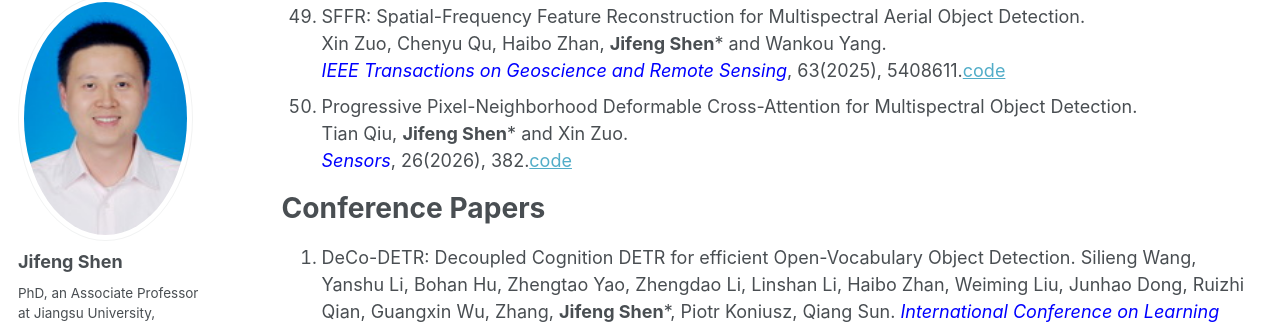
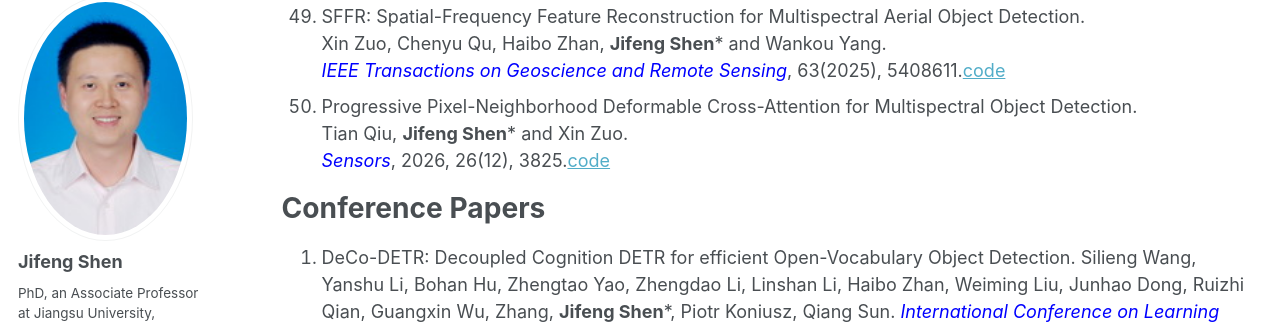
Before and after one commit to jifeng-shen/jifeng-shen.github.io, a Jekyll site: the page built from _pages/publications.md, in a window 1280 px wide and 900 px high, scrolled down 4893 px. Shown: the part 110-435 px from the top of the window. Built offline with Jekyll 4.4.1, drawn with Linux system fonts in a browser that asks for light colours.

Commit message:
Update publications.md

```diff
--- a/_pages/publications.md
+++ b/_pages/publications.md
@@ -162,7 +162,7 @@ author_profile: true
     *<font color="blue">IEEE Transactions on Geoscience and Remote Sensing</font>*, 63(2025), 5408611.[code](https://github.com/qchenyu1027/SFFR)
 53. Progressive Pixel-Neighborhood Deformable Cross-Attention for Multispectral Object Detection.
     Tian Qiu, **Jifeng Shen**\* and Xin Zuo.
-     *<font color="blue">Sensors</font>*, 26(2026), 382.[code](https://github.com/DanielQiuTian/PNAFusion)
+     *<font color="blue">Sensors</font>*, 2026, 26(12), 3825.[code](https://github.com/DanielQiuTian/PNAFusion)
 
 # Conference Papers
 
```
